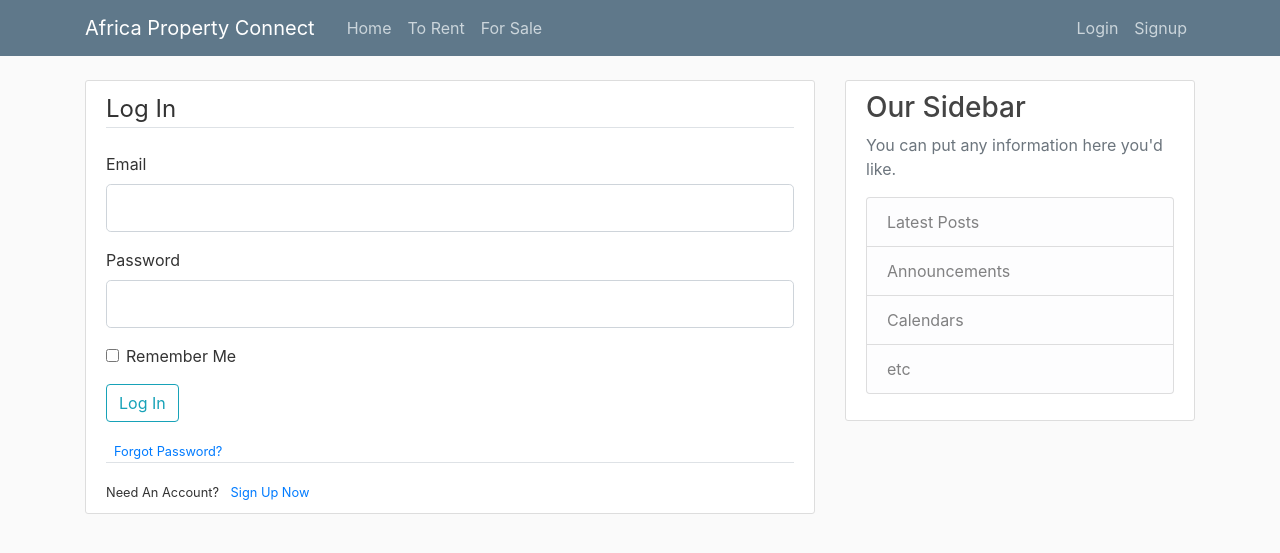
After one commit to kthnyt/apc, a Flask app: page /login in a window 1280 px wide. The commit adds this page. Shown: the top 553 px of the page. Run offline with Flask 2, Linux system fonts and the light colour scheme; some libraries are stand-ins or nearby versions.

Commit message:
Add forms and user input

```diff
--- a/app.py
+++ b/app.py
@@ -1,6 +1,14 @@
-from flask import Flask, render_template, url_for
+import os
+from datetime import datetime
+
+from flask import Flask, render_template, url_for, flash, redirect
+from flask_sqlalchemy import SQLAlchemy
+
+from forms import SignupForm, LoginForm
 
 app = Flask(__name__)
+
+app.config['SECRET_KEY'] = os.environ['FLASK_SECRET_KEY']
 
 posts = [
     {
@@ -25,12 +33,34 @@ def home():
 
 
 @app.route('/torent')
-def to_rent():
+def torent():
     return render_template('torent.html', title='to Rent')
 
+
 @app.route('/forsale')
-def for_sale():
+def forsale():
     return render_template('forsale.html', title='for Sale')
+
+
+@app.route('/signup', methods=['GET', 'POST'])
+def signup():
+    form = SignupForm()
+    if form.validate_on_submit():
+        flash(f'Account created for {form.username.data}!', category='success')
+        return redirect(url_for('home'))
+    return render_template('signup.html', title='Signup', form=form)
+
+
+@app.route('/login', methods=['GET', 'POST'])
+def login():
+    form = LoginForm()
+    if form.validate_on_submit():
+        if form.email.data == 'admin@apc.com' and form.password.data == 'password':
+            flash(f'Welcome {form.email.data.split("@")[0].capitalize()}. You have been logged !', category='success')
+            return redirect(url_for('home'))
+        else:
+            flash(f'Log in unsuccessful. Please check username and password', category='danger')
+    return render_template('login.html', title='Login', form=form)
 
 
 if __name__ == '__main__':
--- a/templates/layout.html
+++ b/templates/layout.html
@@ -28,14 +28,14 @@
           </button>
           <div class="collapse navbar-collapse" id="navbarToggle">
             <div class="navbar-nav mr-auto">
-              <a class="nav-item nav-link" href="/">Home</a>
-              <a class="nav-item nav-link" href="/torent">To Rent</a>
-              <a class="nav-item nav-link" href="/forsale">For Sale</a>
+              <a class="nav-item nav-link" href="{{ url_for('home') }}">Home</a>
+              <a class="nav-item nav-link" href="{{ url_for('torent') }}">To Rent</a>
+              <a class="nav-item nav-link" href="{{ url_for('forsale') }}">For Sale</a>
             </div>
             <!-- Navbar Right Side -->
             <div class="navbar-nav">
-              <a class="nav-item nav-link" href="/login">Login</a>
-              <a class="nav-item nav-link" href="/register">Signup</a>
+              <a class="nav-item nav-link" href="{{ url_for('login') }}">Login</a>
+              <a class="nav-item nav-link" href="{{ url_for('signup') }}">Signup</a>
             </div>
           </div>
         </div>
@@ -44,6 +44,15 @@
     <main role="main" class="container">
       <div class="row">
         <div class="col-md-8">
+            {% with messages = get_flashed_messages(with_categories=true) %}
+                {% if messages %}
+                    {% for category, message in messages %}
+                        <div class="alert alert-{{ category }}">
+                            {{ message }}
+                        </div>
+                    {% endfor %}
+                {% endif %}
+            {% endwith %}
           {% block content %}{% endblock %}
         </div>
         <div class="col-md-4">
--- /dev/null
+++ b/templates/login.html
@@ -0,0 +1,57 @@
+{% extends "layout.html" %}
+
+{%  block content %}
+   <div class="content-section">
+    <form method="post" action="">
+        {{ form.hidden_tag() }}
+        <fieldset class="form-group">
+            <legend class="border-bottom mb-4">Log In</legend>
+                <div class="form-group">
+                    {{ form.email.label(class="form-control-label") }}
+
+                    {% if form.email.errors %}
+                        {{ form.email(class="form-control form-control-lg is-invalid") }}
+                        <div class="invalid-feedback">
+                            {% for error in form.email.errors %}
+                                <span>{{ error }}</span>
+                            {% endfor %}
+                        </div>
+
+                    {% else %}
+                        {{ form.email(class="form-control form-control-lg") }}
+                    {% endif %}
+                </div>
+                <div class="form-group">
+                    {{ form.password.label(class="form-control-label") }}
+
+                    {% if form.password.errors %}
+                        {{ form.password(class="form-control form-control-lg is-invalid") }}
+                        <div class="invalid-feedback">
+                            {% for error in form.password.errors %}
+                                <span>{{ error }}</span>
+                            {% endfor %}
+                        </div>
+
+                    {% else %}
+                        {{ form.password(class="form-control form-control-lg") }}
+                    {% endif %}
+                </div>
+                <div class="form-check">
+                    {{ form.remember(class="form-check-input") }}
+                    {{ form.remember.label(class="form-check-label") }}
+                </div>
+        </fieldset>
+        <div class="form-group">
+            {{ form.submit(class="btn btn-outline-info") }}
+        </div>
+        <small class="text-muted ml-2">
+            <a href="#">Forgot Password?</a>
+        </small>
+    </form>
+   <div class="border-top pt-3">
+       <small class="test-muted">
+           Need An Account? <a class="ml-2" href="{{ url_for('signup') }}">Sign Up Now</a>
+       </small>
+   </div>
+   </div>
+{%  endblock content %}
```
Also changed, not shown: templates/signup.html (added, +80 -0 lines).
